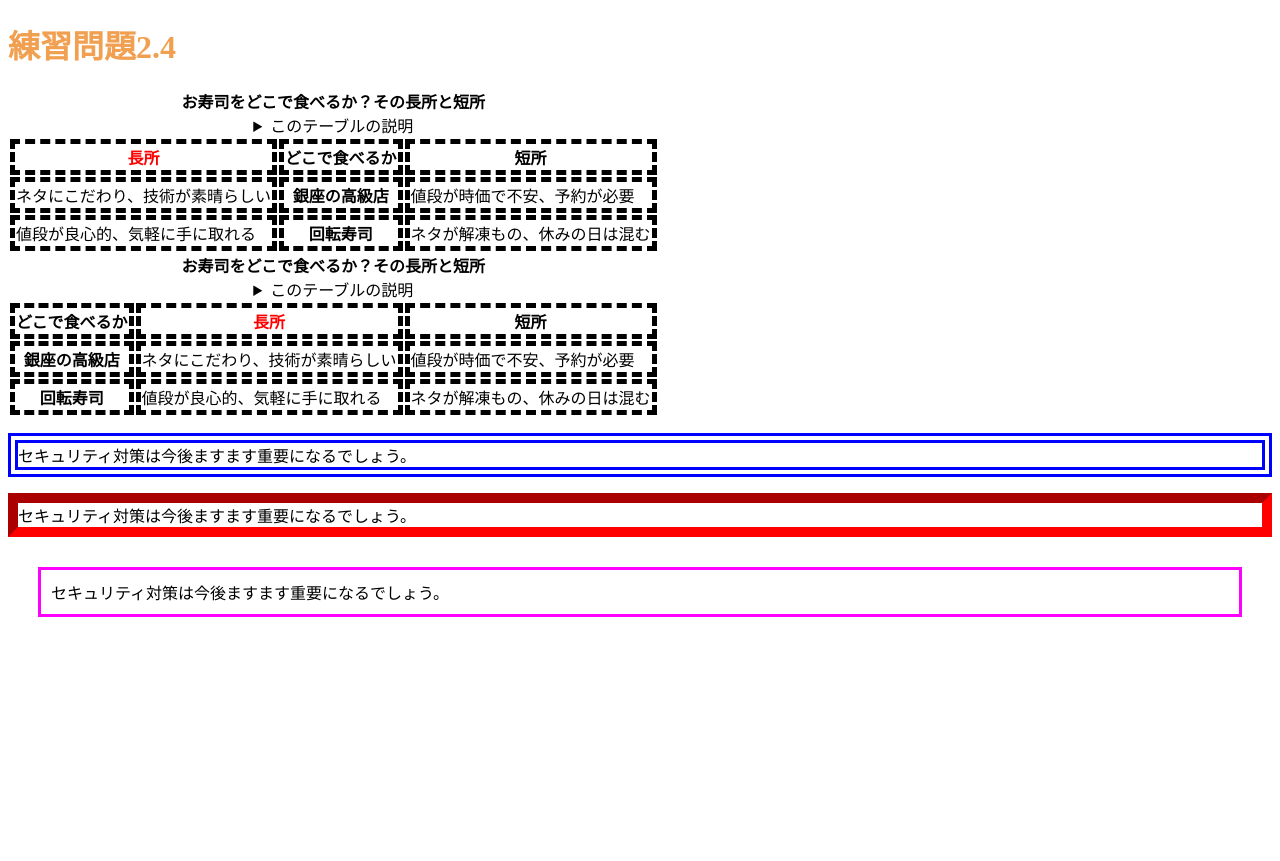
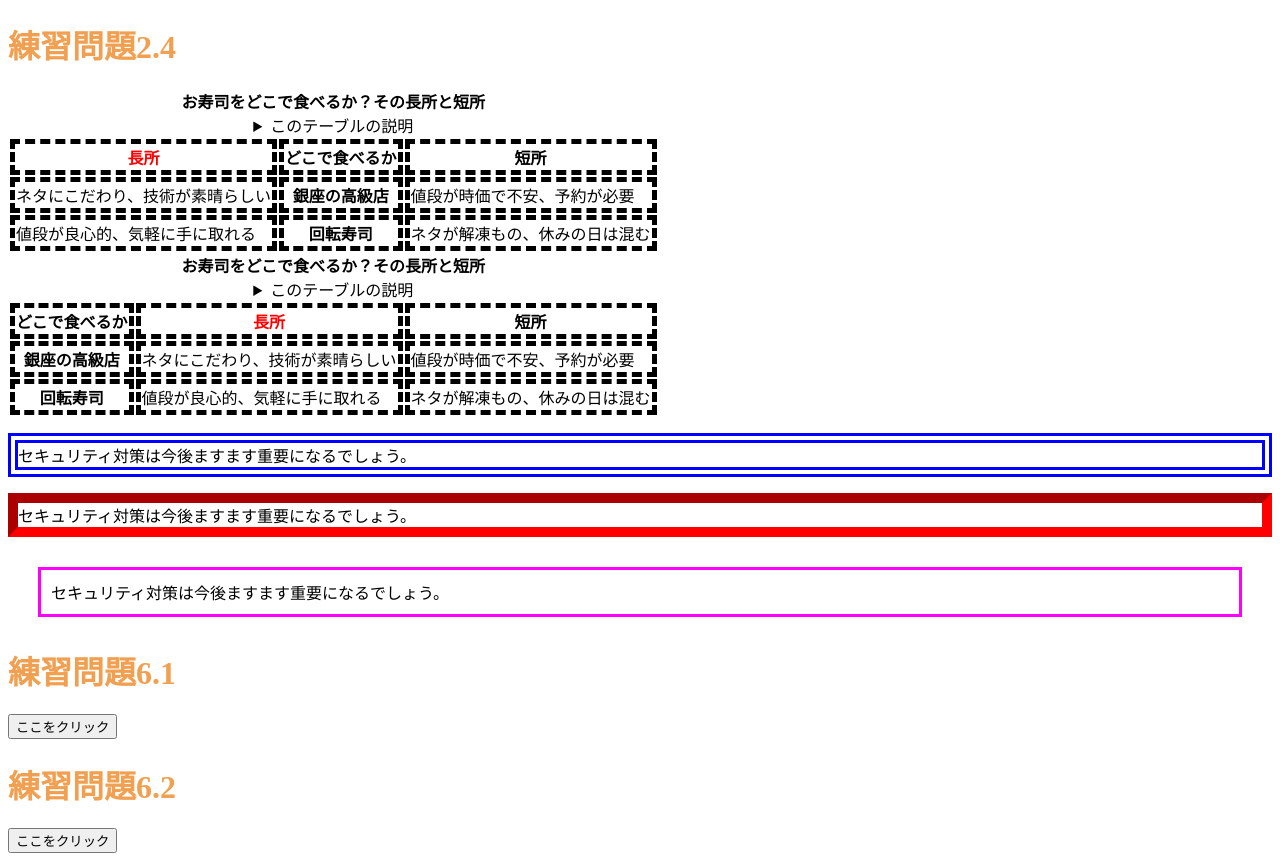
Before and after one commit to 73Noa/aki-jouhougaku, a plain HTML site: page index.html in a window 1280 px wide. Before the commit the page ends 800 px from the top, so only its background shows below. Drawn offline with Linux system fonts and the light colour scheme.

Commit message:
Update index.html

```diff
--- a/index.html
+++ b/index.html
@@ -4,7 +4,7 @@
     <meta charset="UTF-8">
     <title>Web開発の練習2024秋季</title>
     <link rel="stylesheet" href="mystyle.css">
-    <script src="myjs.js"></script><!--この行を追加-->
+    <script src="myjs.js"><script src="ex6-1.js"></script><!--この行を追加-->
   </head>
   <body>
     <h1>練習問題2.4</h1>
@@ -47,5 +47,9 @@
      <p class="sample3">セキュリティ対策は今後ますます重要になるでしょう。</p>
     <!-- <h1>イベントハンドラの練習</h1>
     <input type="button" value="ここをクリック" onclick="alert('Hello, Sekine!');"> -->
+    <h1>練習問題6.1</h1>
+    <input type="button" value="ここをクリック" onclick="sayhello61();">
+    <h1>練習問題6.2</h1>
+    <input type="button" value="ここをクリック" onclick="sayhello61();sayhello61();">
   </body>
 </html>
```
